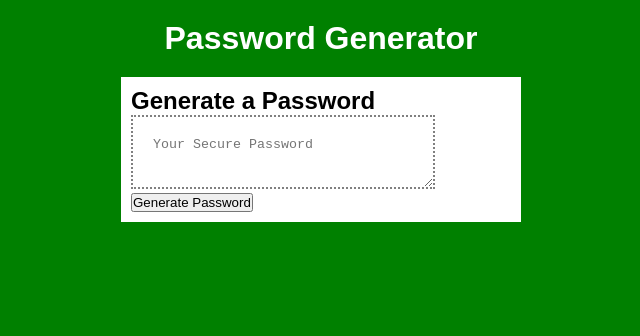
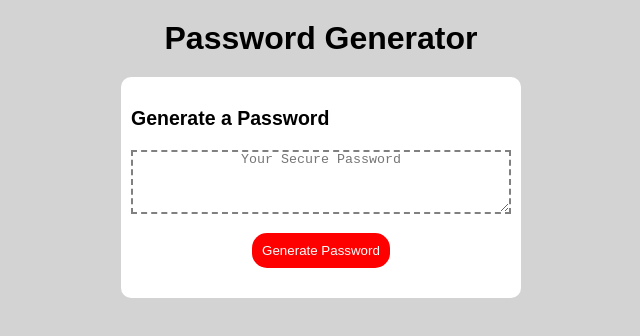
Before and after one commit to jaedon3/password-generator, a plain HTML site: page index.html in a window 1280 px wide. Shown: the whole page, without its empty margins (319-959 px from the left). Drawn offline with Linux system fonts and the light colour scheme.

Commit message:
done with CSS done

```diff
--- a/assets/css/style.css
+++ b/assets/css/style.css
@@ -4,8 +4,8 @@
     padding: 0;
   }
 
-  body {
-    background-color: green;
+body {
+    background-color: lightgrey;
     font-family: Arial, Helvetica, sans-serif;
     justify-content: center;
     align-items: center;
@@ -16,17 +16,39 @@ body h1 {
   text-align: center;
   margin-top: 20px;
   margin-bottom: 20px;
-  color: white;
+  color: black;
 }
 
 .card {
   background-color: white;
   padding: 10px;
   width: 400px;
+  border-radius: 10px;
+}
+
+.card-header {
+  padding: 20px 0 20px 0;
+  font-size: small;
 }
 
 textarea {
-  padding: 20px;
-  width: 80%;
-  border: 2px dotted grey;
+ text-align: center;
+ padding-bottom: 30px;
+  width: 100%;
+  border: 2px dashed grey;
 }
+
+.card-footer {
+  display: flex;
+  justify-content: center;
+  align-items: center;
+}
+
+.btn {
+  border-radius: 15px;
+  background-color: red;
+  color: white;
+  border: none;
+  padding: 10px;
+  margin: 15px 0 20px 0;
+}
```
